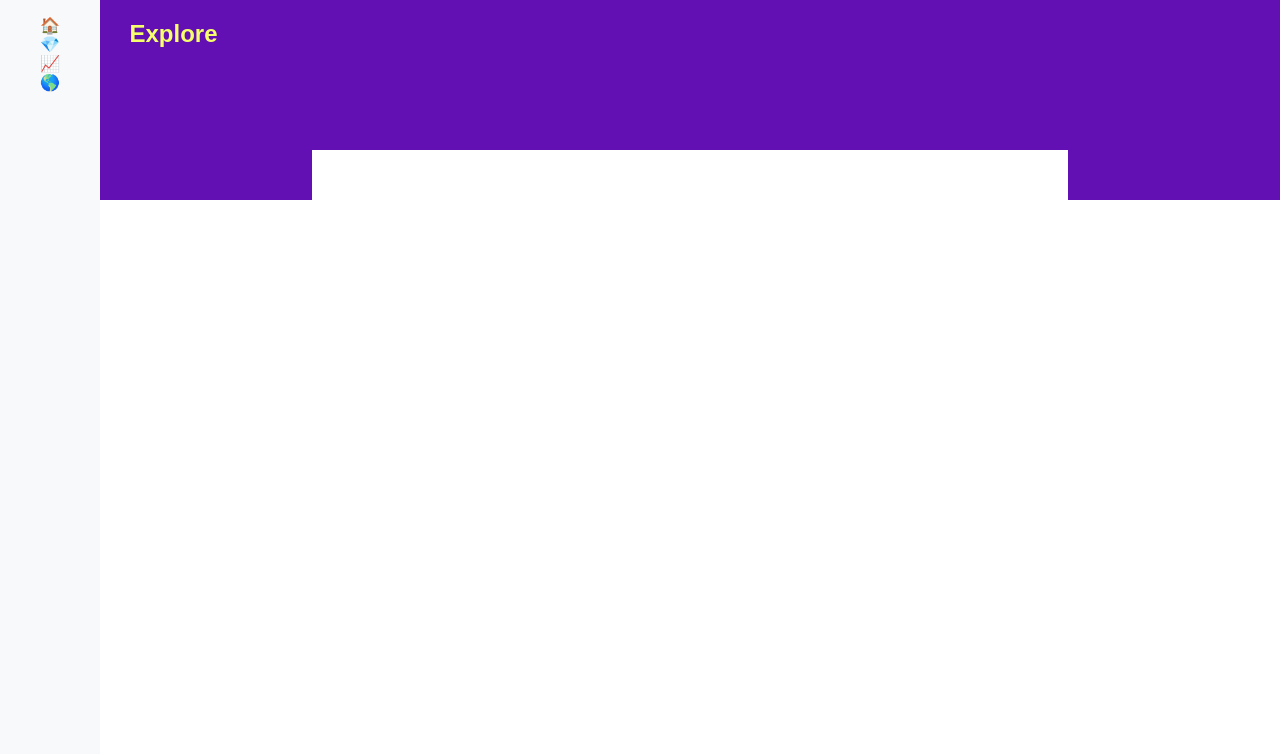
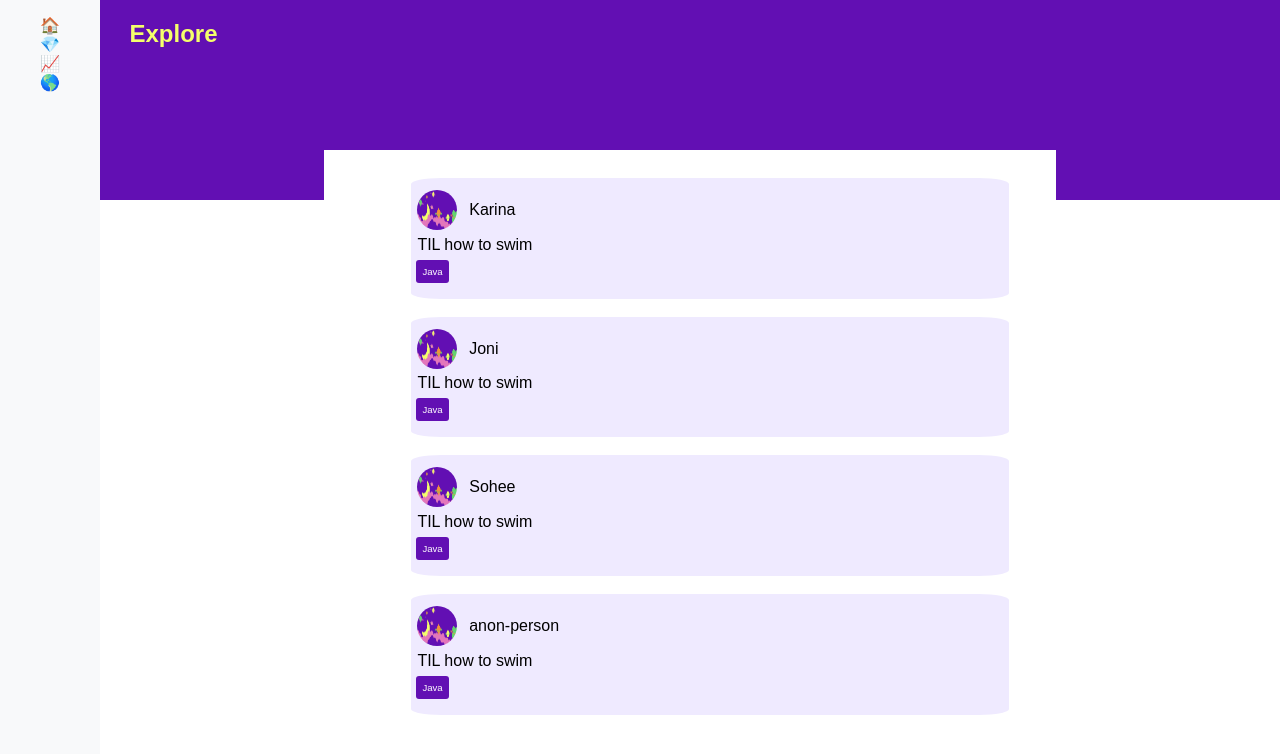
Before and after one commit to jonipark/HackDartmouth-todil, a React (Create React App) app: page /explore in a window 1280 px wide. Shown: the top 754 px of the page. Built offline with nearby package versions, Linux system fonts and the light colour scheme.

Commit message:
Added to explore structure

```diff
--- a/src/pages/Explore.css
+++ b/src/pages/Explore.css
@@ -1,3 +1,9 @@
+.explore-container {
+    height: 100vh;
+    margin: 0;
+    overflow: hidden
+}
+
 .top-explore-bar {
     background-color: #620FB3;
     height: 25%;
@@ -14,6 +20,80 @@
     width: 60%;
     height: 70%;
     background-color: white;
-    padding: 2%;
+    padding: 1%;
     position: relative;
 }
+
+.explore-items {
+    max-height: 100%;
+    overflow: auto;
+    overflow-x: hidden;
+    margin-right: 5%;
+    width: 90%
+}
+
+.egem-list-item {
+    background-color: #EFEAFF;
+    width: 100%;
+    padding-top: 1%;
+    padding-bottom: 1%;
+    border-radius: 5%;
+
+}
+
+.exp-items-user {
+    text-align: left;
+    padding-left: 1%;
+    padding-top: 1%;
+    display: flex;
+    align-items:center;
+}
+
+.exp-items-name {
+    padding-left: 2%;
+}
+
+.exp-items-text {
+    text-align: left;
+    padding-left: 1%;
+    padding-top: 1%;
+}
+
+.exp-items-user img {
+    width: 5vh;
+    height: 5vh;
+    border-radius: 50%;
+}
+
+.explore li {
+    float: left;
+    margin-bottom: 3%;
+}
+
+.explore ul {
+    list-style-type: none;
+}
+
+.exp-items-tag-time {
+    padding-top: 6px;
+}
+
+.exp-items-tags {
+
+    background-color: #620FB3;
+    color: white;
+    padding: 6px;
+    border-radius: 3px;
+    margin-right: 10px;
+    margin-left: 5px;
+    margin-bottom: 10px;
+    font-size: .6rem;
+    float: left
+}
+
+.exp-items-time {
+    color: black;
+    padding: 10%;
+
+
+}
--- a/src/pages/Explore.js
+++ b/src/pages/Explore.js
@@ -1,20 +1,46 @@
 import React from 'react'
 import './Explore.css'
 
-function Explore() {
+import homeBg from '../assets/home-bg.png';
+
+
+const Explore = () => {
+    const exploreItems = [{userImg: 1, username: "Karina", eText: "TIL how to swim", eTags: "Java", timeAgo: "2min"},
+    {userImg: 2, username: "Joni", eText: "TIL how to swim", eTags: "Java", timeAgo: "3min"},
+    {userImg: 3, username: "Sohee", eText: "TIL how to swim", eTags: "Java", timeAgo: "5min"},
+    {userImg: 5, username: "anon-person", eText: "TIL how to swim", eTags: "Java", timeAgo: "10min"},
+    {userImg: 6, username: "anon-persontwo", eText: "TIL how to swim", eTags: "Java", timeAgo: "11min"}]
 
     return (
-        <div className='nav-padding digest-container'>
+        <div className='nav-padding explore-container'>
             <div className="top-explore-bar">
             <h2>Explore</h2>
             </div>
 
             <div className="center explore">
+                <div className="center explore-items">
+                    <ul>
+                        {exploreItems.map((item) => (
+                        <li key={item.id} className="egem-list-item">
+                            <div className="exp-items-user">
+                                <img src={homeBg} alt="Home background"/>
 
+                                <span className="exp-items-name">{item.username}</span>
+                            </div>
 
+                            <div className="exp-items-text">{item.eText}</div>
+
+                            <div className="exp-items-tag-time">
+                                <span className="exp-items-tags">{item.eTags}</span>
+                                <span className="exp-items-time">{item.time}</span>
+                            </div>
+                        </li>
+                        ))}
+                    </ul>
+                </div>
             </div>
         </div>
-    )
-}
+    );
+};
 
 export default Explore;
```
